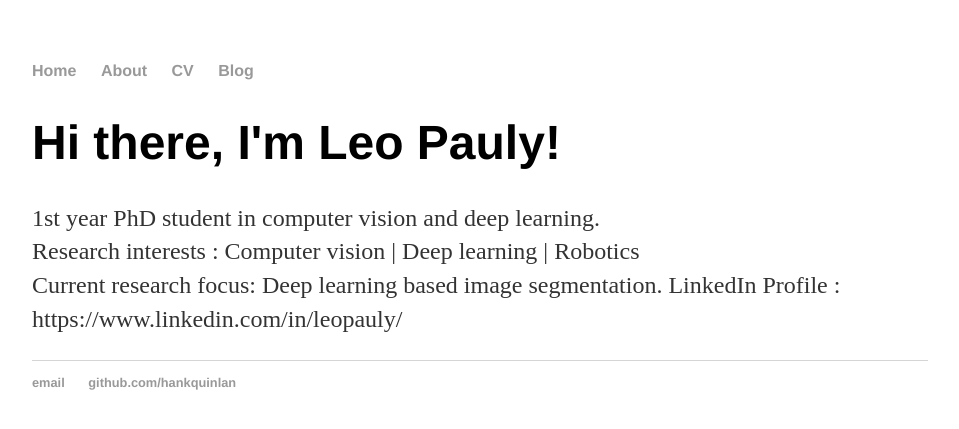
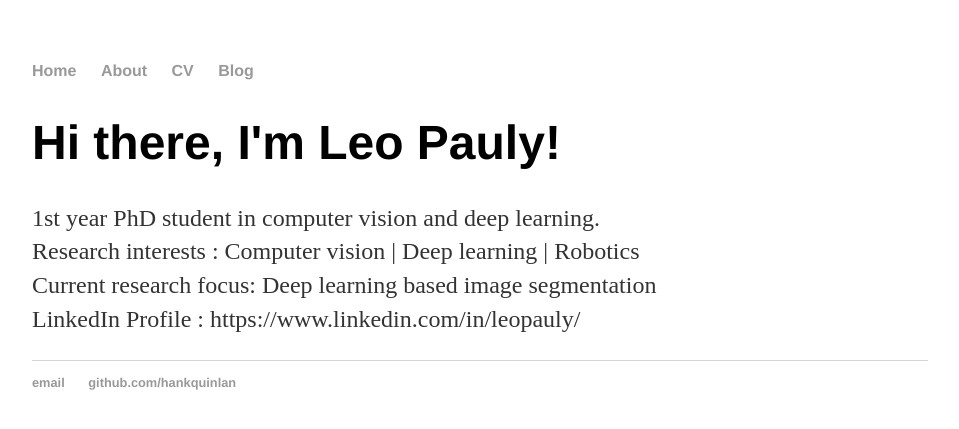
Before and after one commit to leopauly/leopauly.github.io, a Jekyll site: the page built from index.html, in a window 1280 px wide. Shown: the top 429 px of the page, without its empty margins (160-1119 px from the left). Built offline with Jekyll 4.4.1, drawn with Linux system fonts in a browser that asks for light colours; part of the change alters nothing that is shown.

```diff
--- a/index.html
+++ b/index.html
@@ -1,11 +1,12 @@
 ---
 layout: default
-title: Hank Quinlan, Horrible Cop
+title: Leo Pauly
 ---
 
 		<div class="blurb">
 			<h1>Hi there, I'm Leo Pauly!</h1>
 			<p> 1st year PhD student in computer vision and deep learning. <br/>
-Research interests : Computer vision | Deep learning | Robotics <br/>
-Current research focus: Deep learning based image segmentation.  <em> </em>LinkedIn Profile : https://www.linkedin.com/in/leopauly/</a></p>
+                            Research interests : Computer vision | Deep learning | Robotics <br/>
+                            Current research focus: Deep learning based image segmentation <br/>
+		            <em> </em>LinkedIn Profile : https://www.linkedin.com/in/leopauly/</a></p>
 		</div>
```
